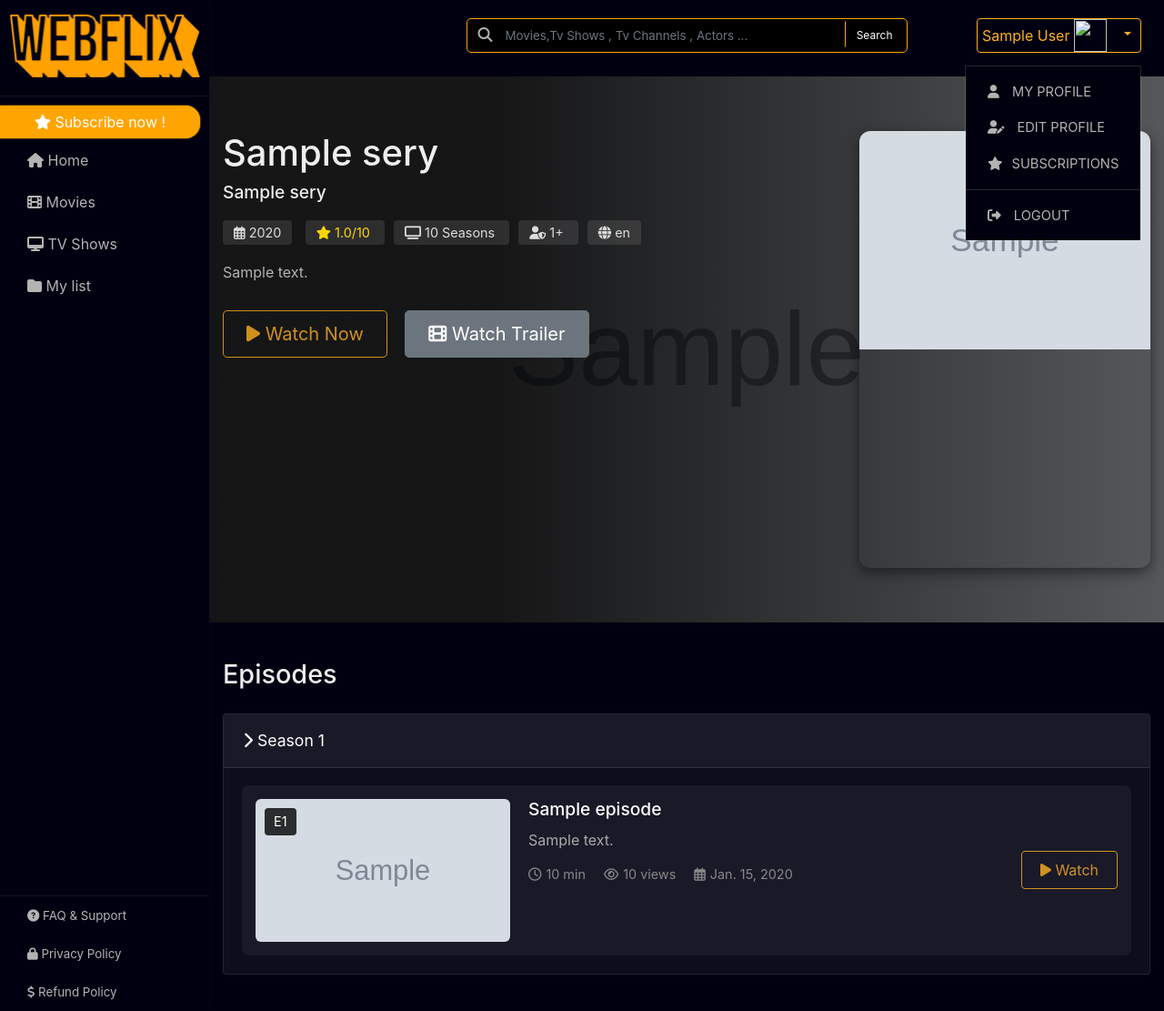
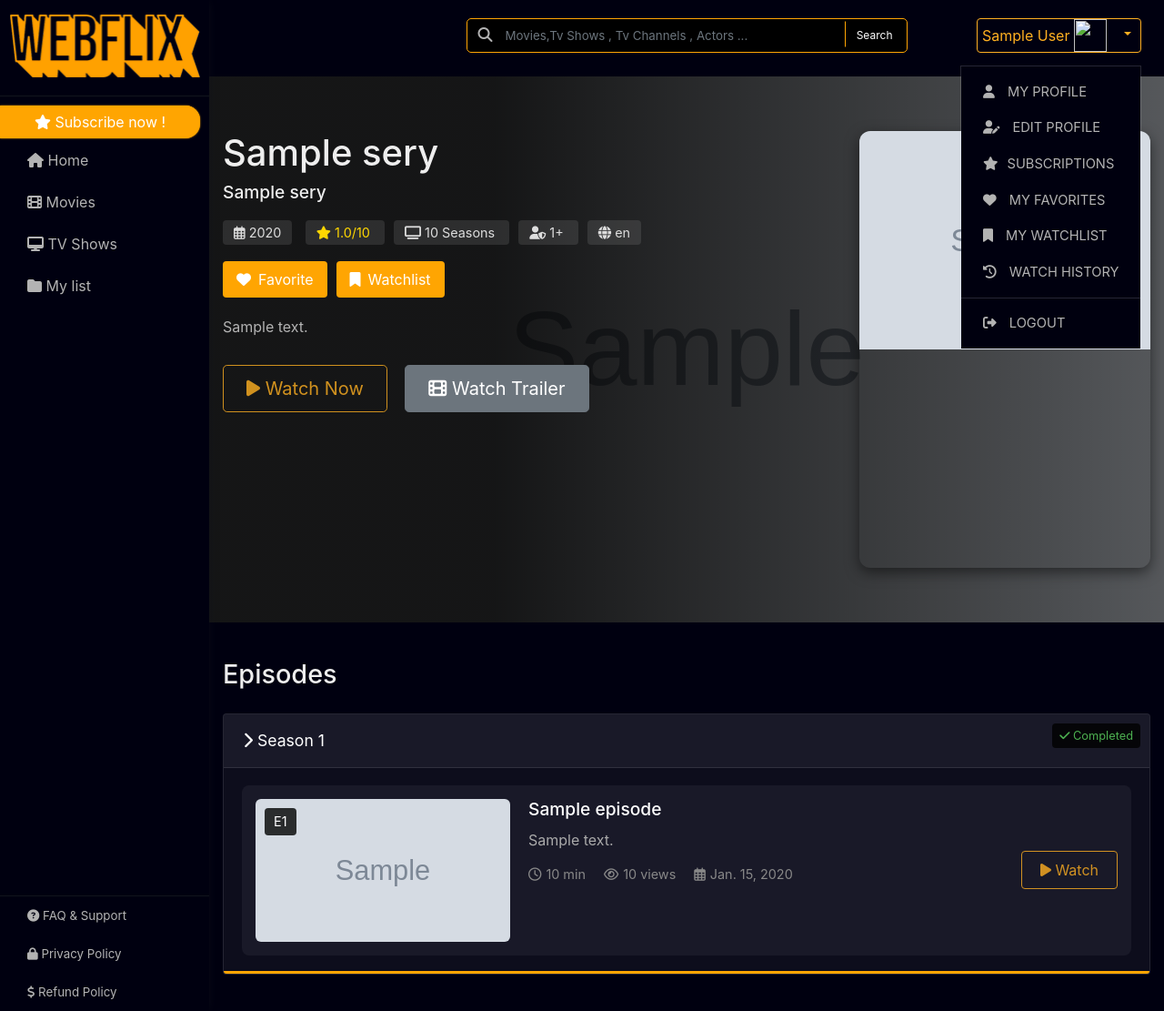
Before and after one commit to manjurulhoque/django-webflix, a Django app: a page that uses templates/base.html in a window 1280 px wide, after a click that opens the changed part. Shown: the whole page at 91% size. Run offline with Django 3.2, Linux system fonts and the light colour scheme; a user stored in the database is signed in; tables that the repository leaves empty hold one stand-in row (values such as "Sample post"); grey boxes marked "Sample" are stand-in pictures; some libraries are stand-ins or nearby versions.

Commit message:
feat: user watch-list, watch history and favourite list

```diff
--- a/accounts/models.py
+++ b/accounts/models.py
@@ -13,6 +13,7 @@ class User(AbstractUser):
             "unique": "A user with that email already exists.",
         },
     )
+    avatar = models.ImageField(upload_to='avatars/', null=True, blank=True)
 
     USERNAME_FIELD = "email"
     REQUIRED_FIELDS = []
--- /dev/null
+++ b/series/templatetags/series_tags.py
@@ -0,0 +1,11 @@
+from django import template
+
+register = template.Library()
+
+@register.filter
+def filter_by_episode(history_queryset, episode_id):
+    """Returns the watch history for a specific episode"""
+    try:
+        return history_queryset.get(episode_id=episode_id)
+    except:
+        return None
--- a/series/urls.py
+++ b/series/urls.py
@@ -6,4 +6,10 @@ app_name = "series"
 urlpatterns = [
     path("", views.SeriesListView.as_view(), name="index"),
     path("details/<slug:slug>/", views.SeriesDetailsView.as_view(), name="details"),
+    path("<slug:slug>/favorite/", views.ToggleFavoriteView.as_view(), name="toggle_favorite"),
+    path("<slug:slug>/watchlist/", views.ToggleWatchlistView.as_view(), name="toggle_watchlist"),
+    path("<slug:slug>/watch-history/", views.UpdateWatchHistoryView.as_view(), name="update_watch_history"),
+    path("my/favorites/", views.UserFavoritesView.as_view(), name="my_favorites"),
+    path("my/watchlist/", views.UserWatchlistView.as_view(), name="my_watchlist"),
+    path("my/history/", views.UserWatchHistoryView.as_view(), name="my_history"),
 ]
--- a/series/views.py
+++ b/series/views.py
@@ -1,6 +1,10 @@
 from django.shortcuts import render
 from django.views.generic import DetailView, ListView
-from .models import Series, SeriesStatusChoices, Genre
+from .models import Series, SeriesStatusChoices, Genre, SeriesFavorite, SeriesWatchList, SeriesWatchHistory
+from django.http import JsonResponse
+from django.views import View
+from django.contrib.auth.mixins import LoginRequiredMixin
+from django.shortcuts import get_object_or_404
 
 
 class SeriesDetailsView(DetailView):
@@ -11,6 +15,17 @@ class SeriesDetailsView(DetailView):
     def get_context_data(self, **kwargs):
         context = super().get_context_data(**kwargs)
         series = self.get_object()
+        user = self.request.user
+
+        if user.is_authenticated:
+            context.update({
+                'is_favorite': SeriesFavorite.objects.filter(user=user, series=series).exists(),
+                'in_watch_list': SeriesWatchList.objects.filter(user=user, series=series).exists(),
+                'watch_history': SeriesWatchHistory.objects.filter(
+                    user=user,
+                    series=series
+                ).select_related('episode')
+            })
 
         # Get similar series based on genres
         series_genres = series.genres.all()
@@ -65,3 +80,96 @@ class SeriesListView(ListView):
             'genres': Genre.objects.filter(is_active=True),
         })
         return context
+
+
+class ToggleFavoriteView(LoginRequiredMixin, View):
+    def post(self, request, slug):
+        series = get_object_or_404(Series, slug=slug)
+        favorite, created = SeriesFavorite.objects.get_or_create(
+            user=request.user,
+            series=series
+        )
+
+        if not created:
+            favorite.delete()
+            is_favorite = False
+        else:
+            is_favorite = True
+
+        return JsonResponse({
+            'status': 'success',
+            'is_favorite': is_favorite
+        })
+
+
+class ToggleWatchlistView(LoginRequiredMixin, View):
+    def post(self, request, slug):
+        series = get_object_or_404(Series, slug=slug)
+        watchlist, created = SeriesWatchList.objects.get_or_create(
+            user=request.user,
+            series=series
+        )
+
+        if not created:
+            watchlist.delete()
+            in_watchlist = False
+        else:
+            in_watchlist = True
+
+        return JsonResponse({
+            'status': 'success',
+            'in_watchlist': in_watchlist
+        })
+
+
+class UpdateWatchHistoryView(LoginRequiredMixin, View):
+    def post(self, request, slug):
+        series = get_object_or_404(Series, slug=slug)
+        episode_id = request.POST.get('episode_id')
+        watched_duration = request.POST.get('duration', 0)
+        completed = request.POST.get('completed', False)
+
+        history, _ = SeriesWatchHistory.objects.get_or_create(
+            user=request.user,
+            series=series,
+            episode_id=episode_id
+        )
+
+        history.watched_duration = watched_duration
+        history.completed = completed
+        history.save()
+
+        return JsonResponse({'status': 'success'})
+
+
+class UserFavoritesView(LoginRequiredMixin, ListView):
+    template_name = 'series/user/favorites.html'
+    context_object_name = 'favorites'
+    paginate_by = 24
+
+    def get_queryset(self):
+        return SeriesFavorite.objects.filter(
+            user=self.request.user
+        ).select_related('series').order_by('-created')
+
+
+class UserWatchlistView(LoginRequiredMixin, ListView):
+    template_name = 'series/user/watchlist.html'
+    context_object_name = 'watchlist'
+    paginate_by = 24
+
+    def get_queryset(self):
+        return SeriesWatchList.objects.filter(
+            user=self.request.user
+        ).select_related('series').order_by('-created')
+
+
+class UserWatchHistoryView(LoginRequiredMixin, ListView):
+    template_name = 'series/user/history.html'
+    context_object_name = 'history'
+    paginate_by = 24
+
+    def get_queryset(self):
+        return SeriesWatchHistory.objects.filter(
+            user=self.request.user
+        ).select_related('series', 'episode').order_by('-updated')
--- a/static/css/series-details.css
+++ b/static/css/series-details.css
@@ -227,3 +227,98 @@
         justify-content: flex-end;
     }
 }
+
+/* Action Buttons */
+.series-actions {
+    display: flex;
+    gap: 10px;
+    margin: 20px 0;
+}
+
+.action-btn {
+    background: rgba(255,255,255,0.1);
+    border: none;
+    color: #fff;
+    padding: 8px 15px;
+    border-radius: 4px;
+    display: flex;
+    align-items: center;
+    gap: 8px;
+    transition: all 0.2s;
+}
+
+.action-btn:hover {
+    background: rgba(255,255,255,0.2);
+}
+
+.action-btn.active {
+    background: #ffa502;
+}
+
+/* Progress Indicators */
+.episode-progress {
+    position: absolute;
+    bottom: 0;
+    left: 0;
+    right: 0;
+    height: 3px;
+    background: rgba(255,255,255,0.2);
+}
+
+.progress-bar {
+    height: 100%;
+    background: #ffa502;
+    transition: width 0.3s;
+}
+
+.episode-status {
+    position: absolute;
+    top: 10px;
+    right: 10px;
+    background: rgba(0,0,0,0.8);
+    padding: 4px 8px;
+    border-radius: 4px;
+    font-size: 0.8rem;
+}
+
+.status-watching {
+    color: #ffa502;
+}
+
+.status-completed {
+    color: #4CAF50;
+}
+
+/* Watch History */
+.watch-history {
+    margin-top: 20px;
+    padding: 15px;
+    background: rgba(255,255,255,0.05);
+    border-radius: 8px;
+}
+
+.history-title {
+    font-size: 1.2rem;
+    margin-bottom: 15px;
+}
+
+.history-item {
+    display: flex;
+    align-items: center;
+    gap: 10px;
+    padding: 10px;
+    border-bottom: 1px solid rgba(255,255,255,0.1);
+}
+
+.history-item:last-child {
+    border-bottom: none;
+}
+
+.history-info {
+    flex-grow: 1;
+}
+
+.history-meta {
+    font-size: 0.9rem;
+    color: #888;
+}
--- /dev/null
+++ b/static/js/series-details.js
@@ -0,0 +1,74 @@
+document.addEventListener('DOMContentLoaded', function() {
+    // Favorite Toggle
+    const favoriteBtn = document.getElementById('favoriteBtn');
+    if (favoriteBtn) {
+        favoriteBtn.addEventListener('click', function() {
+            const seriesSlug = this.dataset.series;
+            fetch(`/series/${seriesSlug}/favorite/`, {
+                method: 'POST',
+                headers: {
+                    'X-CSRFToken': getCookie('csrftoken')
+                }
+            })
+            .then(response => response.json())
+            .then(data => {
+                if (data.is_favorite) {
+                    this.classList.add('active');
+                } else {
+                    this.classList.remove('active');
+                }
+            });
+        });
+    }
+
+    // Watchlist Toggle
+    const watchlistBtn = document.getElementById('watchlistBtn');
+    if (watchlistBtn) {
+        watchlistBtn.addEventListener('click', function() {
+            const seriesSlug = this.dataset.series;
+            fetch(`/series/${seriesSlug}/watchlist/`, {
+                method: 'POST',
+                headers: {
+                    'X-CSRFToken': getCookie('csrftoken')
+                }
+            })
+            .then(response => response.json())
+            .then(data => {
+                if (data.in_watchlist) {
+                    this.classList.add('active');
+                } else {
+                    this.classList.remove('active');
+                }
+            });
+        });
+    }
+
+    // Watch History Update
+    function updateWatchHistory(episodeId, duration, completed) {
+        const seriesSlug = document.querySelector('[data-series]').dataset.series;
+        fetch(`/series/${seriesSlug}/watch-history/`, {
+            method: 'POST',
+            headers: {
+                'X-CSRFToken': getCookie('csrftoken'),
+                'Content-Type': 'application/x-www-form-urlencoded'
+            },
+            body: `episode_id=${episodeId}&duration=${duration}&completed=${completed}`
+        });
+    }
+});
+
+// Helper function to get CSRF token
+function getCookie(name) {
+    let cookieValue = null;
+    if (document.cookie && document.cookie !== '') {
+        const cookies = document.cookie.split(';');
+        for (let i = 0; i < cookies.length; i++) {
+            const cookie = cookies[i].trim();
+            if (cookie.substring(0, name.length + 1) === (name + '=')) {
+                cookieValue = decodeURIComponent(cookie.substring(name.length + 1));
+                break;
+            }
+        }
+    }
+    return cookieValue;
+}
--- a/templates/base.html
+++ b/templates/base.html
@@ -90,10 +90,10 @@
             <div class="xs-header">
                 <button class="btn btn-primary float-left menu-left-btn"><i class="fas fa-bars"></i></button>
                 <img src="{% static "img/logo.png" %}" alt="logo">
-                <div class="btn-group  float-right ">
+                <div class="btn-group float-right ">
                     <button type="button" class="btn btn-primary dropdown-toggle" data-toggle="dropdown"
                             aria-haspopup="true" aria-expanded="false"><span
-                            class="for-desktop"> username </span>
+                            class="for-desktop"> {{ request.user.get_full_name }} </span>
                         <img src="" alt="">
                     </button>
                     <div class="dropdown-menu dropdown-login">
@@ -108,6 +108,15 @@
                         </a>
                         <a class="dropdown-item" href="#">
                             <i class="fas fa-user-lock"></i> Change password
+                        </a>
+                        <a class="dropdown-item" href="{% url 'series:my_favorites' %}">
+                            <i class="fas fa-heart"></i> My Favorites
+                        </a>
+                        <a class="dropdown-item" href="{% url 'series:my_watchlist' %}">
+                            <i class="fas fa-bookmark"></i> My Watchlist
+                        </a>
+                        <a class="dropdown-item" href="{% url 'series:my_history' %}">
+                            <i class="fas fa-history"></i> Watch History
                         </a>
                         <div class="dropdown-divider"></div>
                         <a class="dropdown-item" href="#">
@@ -138,9 +147,8 @@
                 <div class="col-sm-3 col-md-3 account-action for-desktop">
                     {% if request.user.is_authenticated %}
                         <div class="btn-group float-right ">
-                            <button type="button" class="btn btn-primary dropdown-toggle" data-toggle="dropdown"
-                                    aria-haspopup="true" aria-expanded="false"><span
-                                    class="for-desktop"> {{ request.user.get_full_name }} </span>
+                            <button type="button" class="btn btn-primary dropdown-toggle" data-toggle="dropdown" aria-haspopup="true" aria-expanded="false">
+                                <span class="for-desktop"> {{ request.user.get_full_name }} </span>
                                 <img src="" alt="">
                             </button>
                             <div class="dropdown-menu dropdown-login">
@@ -152,6 +160,15 @@
                                 </a>
                                 <a class="dropdown-item" href="#">
                                     <i class="fas fa-star"></i>Subscriptions
+                                </a>
+                                <a class="dropdown-item" href="{% url 'series:my_favorites' %}">
+                                    <i class="fas fa-heart"></i> My Favorites
+                                </a>
+                                <a class="dropdown-item" href="{% url 'series:my_watchlist' %}">
+                                    <i class="fas fa-bookmark"></i> My Watchlist
+                                </a>
+                                <a class="dropdown-item" href="{% url 'series:my_history' %}">
+                                    <i class="fas fa-history"></i> Watch History
                                 </a>
                                 <div class="dropdown-divider"></div>
                                 <a class="dropdown-item" href="{% url 'accounts:logout' %}">
--- a/templates/series/details.html
+++ b/templates/series/details.html
@@ -1,5 +1,6 @@
 {% extends 'base.html' %}
 {% load static %}
+{% load series_tags %}
 
 {% block styles %}
     <link href="{% static 'css/series-details.css' %}" rel="stylesheet">
@@ -35,6 +36,18 @@
                                     <i class="fas fa-globe"></i> {{ series.language }}
                                 </span>
                             </div>
+                            {% if user.is_authenticated %}
+                                <div class="series-actions">
+                                    <button class="action-btn {% if is_favorite %}active{% endif %}" id="favoriteBtn"
+                                            data-series="{{ series.slug }}">
+                                        <i class="fas fa-heart"></i> Favorite
+                                    </button>
+                                    <button class="action-btn {% if in_watch_list %}active{% endif %}" id="watchlistBtn"
+                                            data-series="{{ series.slug }}">
+                                        <i class="fas fa-bookmark"></i> Watchlist
+                                    </button>
+                                </div>
+                            {% endif %}
                             <p class="description">{{ series.description }}</p>
                             <div class="hero-buttons">
                                 {% if series.seasons.exists %}
@@ -104,6 +117,22 @@
                                                     <i class="fas fa-play"></i> Watch
                                                 </a>
                                             </div>
+                                            {% if user.is_authenticated %}
+                                                {% with episode_history=watch_history|filter_by_episode:episode.id %}
+                                                <div class="episode-progress">
+                                                    <div class="progress-bar" style="width: {{ episode_history.progress }}%"></div>
+                                                </div>
+                                                {% if episode_history %}
+                                                    <div class="episode-status {% if episode_history.completed %}status-completed{% else %}status-watching{% endif %}">
+                                                        {% if episode_history.completed %}
+                                                            <i class="fas fa-check"></i> Completed
+                                                        {% else %}
+                                                            <i class="fas fa-clock"></i> {{ episode_history.progress }}%
+                                                        {% endif %}
+                                                    </div>
+                                                {% endif %}
+                                                {% endwith %}
+                                            {% endif %}
                                         </div>
                                     {% endfor %}
                                 </div>
@@ -128,3 +157,7 @@
     </div>
 </div>
 {% endblock %}
+
+{% block scripts %}
+    <script src="{% static 'js/series-details.js' %}"></script>
+{% endblock %}
```
Also changed, not shown: series/models.py (+40 -0 lines), static/css/user-lists.css (added, +132 -0 lines), templates/series/user/favorites.html (added, +31 -0 lines), templates/series/user/history.html (added, +60 -0 lines), templates/series/user/watchlist.html (added, +31 -0 lines), accounts/migrations/0002_user_avatar.py (added), series/migrations/0002_seriesfavorite_serieswatchhistory_serieswatchlist.py (added).
